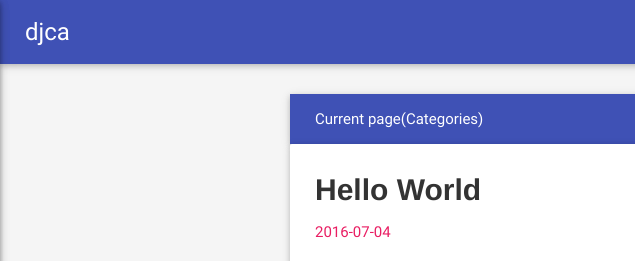
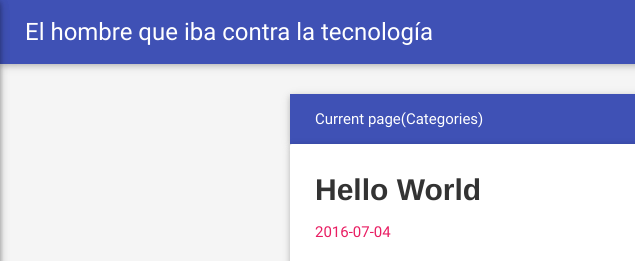
Before and after one commit to DanteChavez/DanteChavez.github.io, a plain HTML site: page 2016/07/04/hello-world/index.html in a window 1280 px wide. Shown: the top 261 px of the page, 0-635 px from the left. Drawn offline with nearby package versions, Linux system fonts and the light colour scheme; some packages are replaced by stand-ins of ours; no server answers.

Commit message:
Site updated: 2016-07-04 18:14:22

```diff
--- a/2016/07/04/hello-world/index.html
+++ b/2016/07/04/hello-world/index.html
@@ -7,7 +7,7 @@
 
 
 
-    <title>Hello World | El hombre que iba contra la corriente</title>
+    <title>Hello World | DJCA.me</title>
     <meta name="author" content="Dante Chavez">
 
     <meta name="description" content="código es poesía">
@@ -16,14 +16,14 @@
   <meta name="viewport" content="width=device-width, initial-scale=1, maximum-scale=1">
 
     <meta property="og:title" content="Hello World"/>
-    <meta property="og:site_name" content="djca"/>
+    <meta property="og:site_name" content="El hombre que iba contra la tecnología"/>
 
 
     <meta property="og:image" content="undefined"/>
 
 
     <link rel="icon" type="image/png" href="/favicon.png">
-    <link rel="alternate" href="/atom.xml" title="djca" type="application/atom+xml">
+    <link rel="alternate" href="/atom.xml" title="El hombre que iba contra la tecnología" type="application/atom+xml">
     <link rel="stylesheet" href="/css/lib/materialize.min.css">
     <link rel="stylesheet" href="/css/lib/font-awesome.min.css">
     <link rel="stylesheet" href="/css/style.css" media="screen" type="text/css">
@@ -44,7 +44,7 @@
             <i class="fa fa-navicon"></i>
         </a>
         <div class="">
-            <a href="/" class="brand-logo hide-on-med-and-down">djca</a>
+            <a href="/" class="brand-logo hide-on-med-and-down">El hombre que iba contra la tecnología</a>
             <ul class="right hide-on-med-and-down">
 
                     <li>
```
Also changed, not shown: archives/2016/07/index.html (+4 -4 lines), archives/2016/index.html (+4 -4 lines), archives/index.html (+4 -4 lines), index.html (+4 -4 lines).
